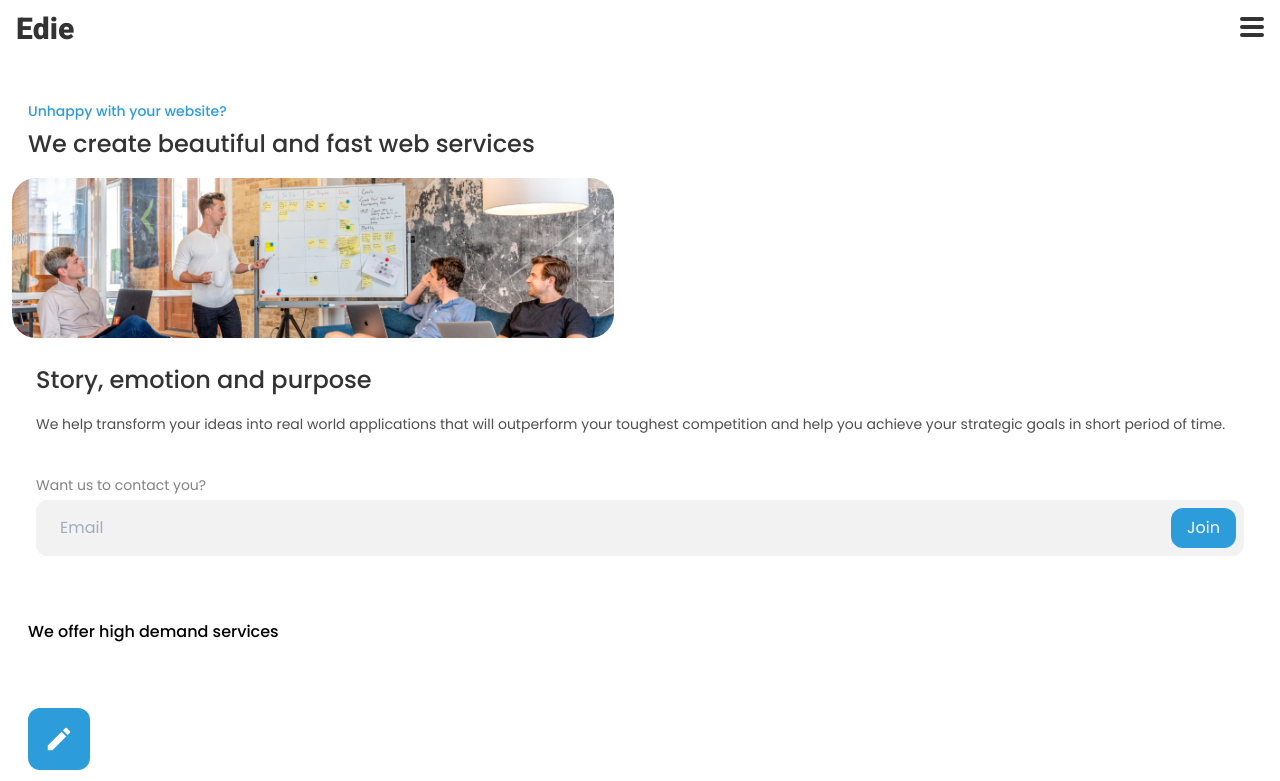
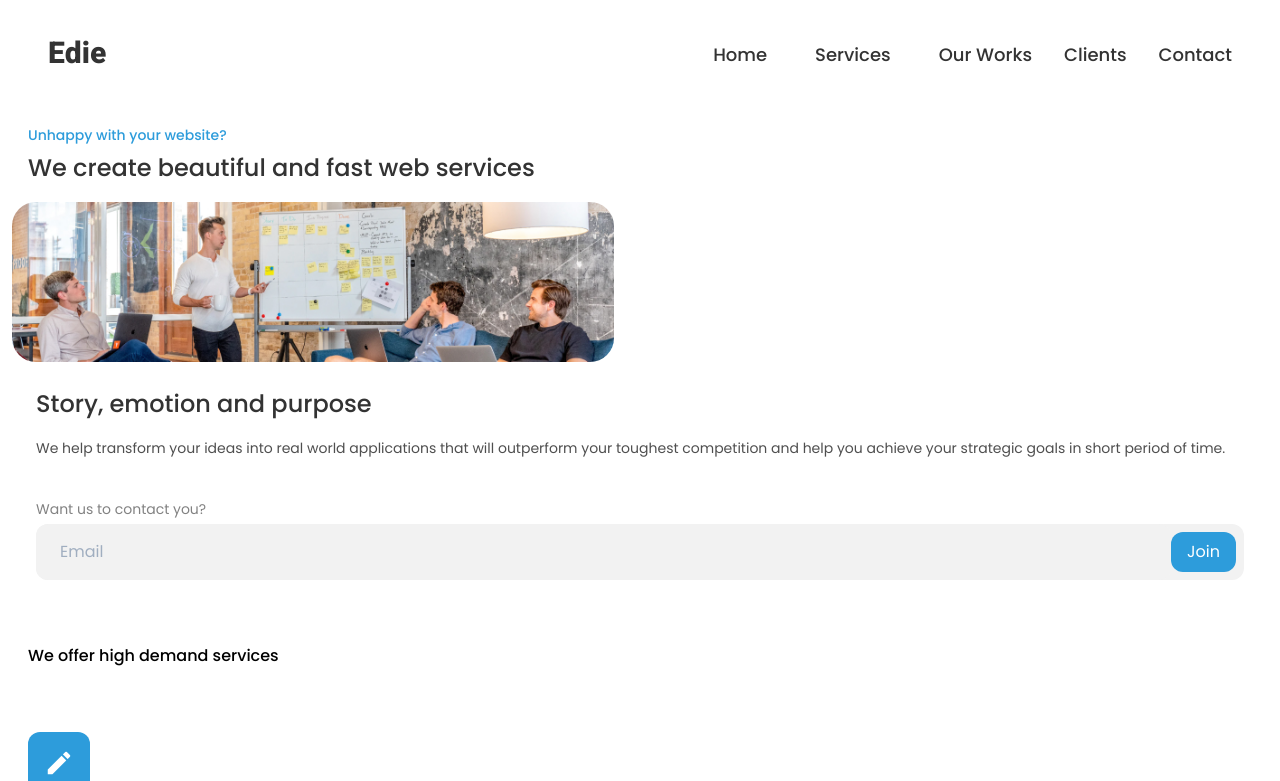
Before and after one commit to Cosme711/edie-homepage, a Nuxt app: page / in a window 1280 px wide. Shown: the top 781 px of the page. Built offline with nearby package versions, Linux system fonts and the light colour scheme.

Commit message:
Update NavBar

```diff
--- a/components/NavBar.vue
+++ b/components/NavBar.vue
@@ -1,10 +1,19 @@
 <template>
-  <header class="mt-2 flex justify-between">
+  <header class="px-4 lg:px-8 xl:px-12 mt-2 lg:mt-8 flex justify-between">
         <h1 class="text-darkgray font-heebo text-3xl">Edie</h1>
-        <nav class="flex flex-col justify-center pb-2">
-            <div class="w-6 h-1 mb-1 bg-darkgray rounded"></div>
-            <div class="w-6 h-1 bg-darkgray rounded"></div>
-            <div class="w-6 h-1 mt-1 bg-darkgray rounded"></div>
+        <nav class="flex items-center">
+          <div class="mobile:hidden flex flex-col justify-center pb-2">
+              <div class="w-6 h-1 mb-1 bg-darkgray rounded"></div>
+              <div class="w-6 h-1 bg-darkgray rounded"></div>
+              <div class="w-6 h-1 mt-1 bg-darkgray rounded"></div>
+          </div>
+          <ul class="hidden mobile:flex text-lg text-darkgray font-medium">
+            <li class="cursor-pointer">Home</li>
+            <li class="px-5 md:px-8 lg:px-12 cursor-pointer">Services</li>
+            <li class="cursor-pointer">Our Works</li>
+            <li class="px-5 md:px-8 mg:px-12 cursor-pointer">Clients</li>
+            <li class="cursor-pointer">Contact</li>
+          </ul>
         </nav>
   </header>
 </template>
--- a/pages/index.vue
+++ b/pages/index.vue
@@ -1,6 +1,6 @@
 <template>
   <div class="font-poppins">
-    <NavBar class="px-4"/>
+    <NavBar />
     <main class="px-3">
        <Banner />
        <Services />
--- a/tailwind.config.js
+++ b/tailwind.config.js
@@ -5,6 +5,13 @@ module.exports = {
   },
   purge: [],
   theme: {
+    screens: {
+      'mobile': '600px',
+      'md': '768px',
+      'lg': '1024px',
+      'xl': '1280px',
+      '2xl': '1536px'
+    },
     fontFamily: {
       'heebo': ['Heebo'],
       'montserrat': ['Montserrat'],
```
